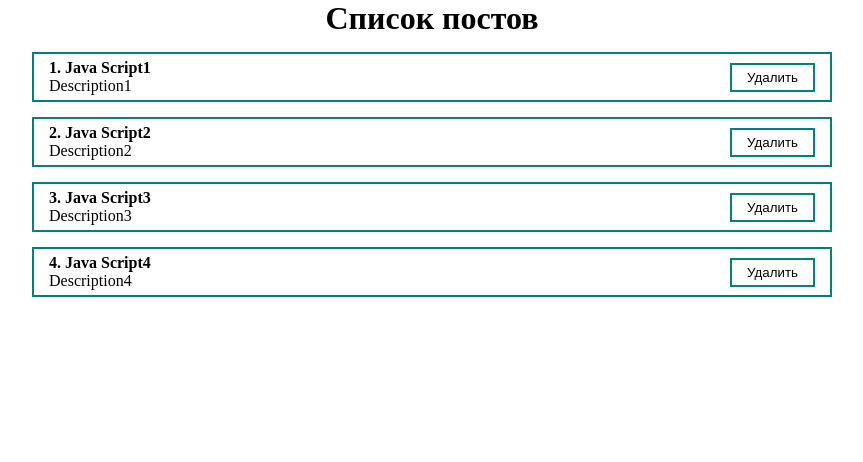
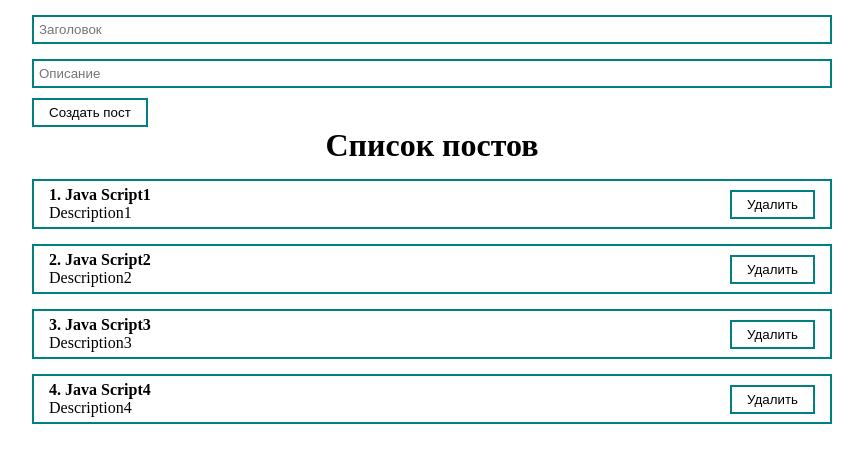
Before and after one commit to StylePro/newProjectInternet, a React (Create React App) app: page / in a window 1280 px wide. Shown: the top 462 px of the page, without its empty margins (208-1071 px from the left). Built offline with nearby package versions, Linux system fonts and the light colour scheme.

Commit message:
select lesson 0

```diff
--- a/src/App.js
+++ b/src/App.js
@@ -3,6 +3,8 @@ import './components/styles/App.css'
 import MyButton from "./components/UI/button/MyButton";
 import MyInput from "./components/UI/input/MyInput";
 import PostItems from "./components/PostItems";
+import PostList from "./components/PostList";
+import PostForm from "./components/PostForm";
 
 function App() {
     const [posts, setPosts] = useState([
@@ -11,12 +13,17 @@ function App() {
         {id: '3', title: 'Java Script3', body: 'Description3'},
         {id: '4', title: 'Java Script4', body: 'Description4'},
     ])
+
+    const createPost = (newPost) => {
+        setPosts([...posts, newPost])
+    }
+    const removePost = (post) => {
+        setPosts([...posts.filter(p => p.id !== post.id)])
+    }
     return (
         <div className='App'>
-            <h1 style={{textAlign: "center"}}>Список постов</h1>
-            <div>
-                {posts.map(post => <PostItems key={post.id} post={post}/>)}
-            </div>
+            <PostForm create={createPost}/>
+            <PostList posts={posts} remove={removePost}/>
         </div>
     );
 }
--- /dev/null
+++ b/src/components/PostForm.jsx
@@ -0,0 +1,33 @@
+import React, {useState} from 'react';
+import MyInput from "./UI/input/MyInput";
+import MyButton from "./UI/button/MyButton";
+
+const PostForm = ({create}) => {
+    const [post, setPost] = useState({title: '', body: ''})
+
+    let addPost = (e) => {
+        e.preventDefault()
+        create({...post, id: Date.now()})
+        setPost({title: '', body: ''})
+    };
+    return (
+        <form>
+            <MyInput
+                value={post.title}
+                placeholder='Заголовок'
+                onChange={e => setPost({...post, title: e.target.value})}
+            />
+            <MyInput
+                value={post.body}
+                placeholder='Описание'
+                onChange={e => setPost({...post, body: e.target.value})}
+            />
+            <MyButton
+                style={{marginTop: 10}}
+                onClick={addPost}
+            >Создать пост</MyButton>
+        </form>
+    );
+};
+
+export default PostForm;
--- a/src/components/PostItems.js
+++ b/src/components/PostItems.jsx
@@ -1,17 +1,20 @@
 import React from 'react';
 import MyButton from "./UI/button/MyButton";
 
-const PostItems = ({post}) => {
+const PostItems = ({post, number, remove}) => {
     return (
         <div className='post'>
             <div className='post_content'>
-                <strong>{post.id}. {post.title}</strong>
+                <strong>{number}. {post.title}</strong>
                 <div>
                     {post.body}
                 </div>
             </div>
             <div>
-                <MyButton>Удалить</MyButton>
+                <MyButton
+                    onClick={()=> remove(post)}
+                >Удалить
+                </MyButton>
             </div>
         </div>
     );
--- /dev/null
+++ b/src/components/PostList.jsx
@@ -0,0 +1,13 @@
+import React from 'react';
+import PostItems from "./PostItems";
+
+const PostList = ({posts, remove}) => {
+    return (
+        <div>
+            <h1 style={{textAlign: "center"}}>Список постов</h1>
+            {posts.map((post, index) => <PostItems remove={remove} number={index + 1} key={post.id} post={post}/>)}
+        </div>
+    );
+};
+
+export default PostList;
--- a/src/components/UI/button/MyButton.module.css
+++ b/src/components/UI/button/MyButton.module.css
@@ -2,4 +2,5 @@
     padding: 5px 15px;
     border: 2px solid teal;
     background: transparent;
+    cursor: pointer;
 }
```
